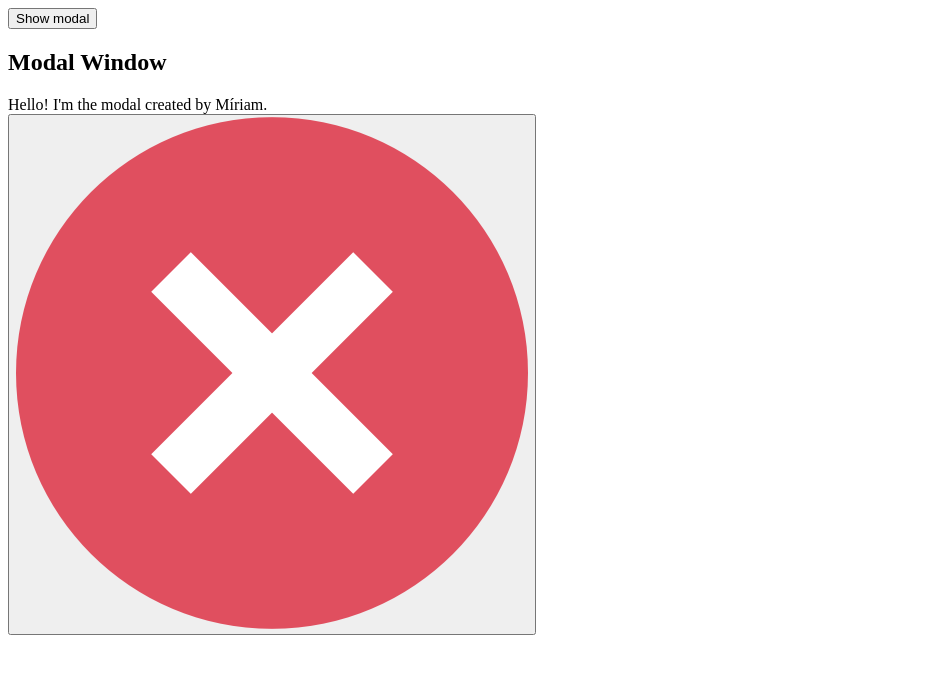
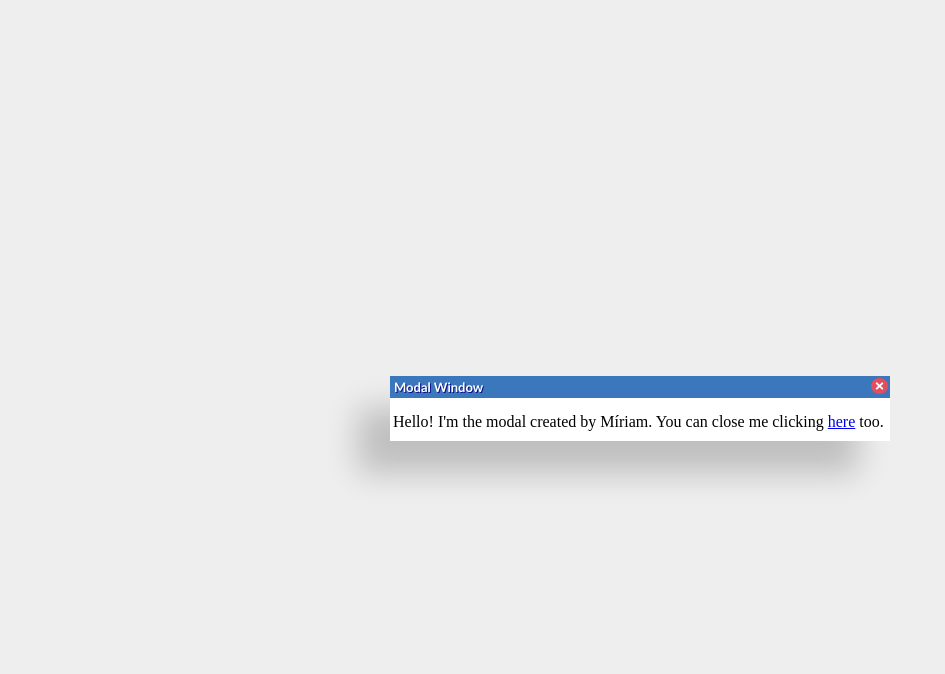
Before and after one commit to mmelonsito/modal-using-react, a React (Create React App) app: page / in a window 1280 px wide. Both pictures are taken after a click on the button "Show modal". Shown: the top 674 px of the page, without its empty margins (0-945 px from the left). Built offline with nearby package versions, Linux system fonts and the light colour scheme.

Commit message:
Applying styles and the close function from the content

```diff
--- a/src/App.jsx
+++ b/src/App.jsx
@@ -27,6 +27,9 @@ class App extends React.Component{
 
                 <Modal onClose={this.showModal} show={this.state.show}>
                     Hello! I'm the modal created by Míriam.
+                    You can close me clicking <a href="#" onClick={e => {
+                        this.showModal(e);
+                    }}> here</a> too.
                 </Modal>
 
             </div>
--- a/src/Component/Modal/index.js
+++ b/src/Component/Modal/index.js
@@ -1,5 +1,6 @@
 import React from "react";
 import PropTypes from "prop-types";
+import "./modal.css";
 
 export default class Modal extends React.Component{
 
@@ -13,9 +14,13 @@ export default class Modal extends React.Component{
         }
         return(
             <div class="modal" id="modal">
-                <h2> Modal Window </h2>
+                <div class="actions">
+                    <h4> Modal Window </h4>
+                    <button class="toggle-button" onClick={this.onClose}>
+                        <img class="close-icon" src="close.png" alt="close"/>
+                    </button>
+                </div>
                 <div class="content"> {this.props.children} </div>
-                <button class="toggle-button" onClick={this.onClose}> <img src="close.png" alt="close"/> </button>
             </div>
         );
     }
--- /dev/null
+++ b/src/Component/Modal/modal.css
@@ -0,0 +1,67 @@
+html,
+body {
+    height: 100%;
+}
+body {
+    background: #eee;
+    display: flex;
+    justify-content: center;
+    align-items: center;
+}
+
+#centered-toggle-button {
+    position: absolute;
+}
+
+.modal {
+  width: 500px;
+  background: white;
+  transition: 1.1s ease-out;
+  box-shadow: -2rem 2rem 2rem rgba(0, 0, 0, 0.2);
+  filter: blur(0);
+  transform: scale(1);
+  opacity: 1;
+  visibility: visible;
+}
+
+.modal .content{
+    padding-left: 3px;
+    padding-top: 15px;
+    padding-bottom: 10px;
+}
+
+.modal .actions {
+    background: #3B77BC;
+}
+
+.modal .actions h4{
+    font-family: "Trebuchet MS";
+    color: white;
+    width: 100%;
+    margin-top: auto;
+    margin-bottom: auto;
+    padding: 3px 5px 3px 3px;
+    font-size: 13px;
+    text-shadow: 1px 1px #0f1089;
+    margin-left: 1px;
+    height: 50%;
+
+}
+
+.modal .actions .toggle-button{
+    width: 5%;
+    height: 50%;
+    position:absolute;
+    top:0;
+    right:0;
+    visibility: hidden;
+}
+
+.modal .actions .toggle-button .close-icon{
+    width: 80%;
+    position:absolute;
+    top:0;
+    right:0;
+    visibility: visible;
+    cursor: pointer;
+}
```
